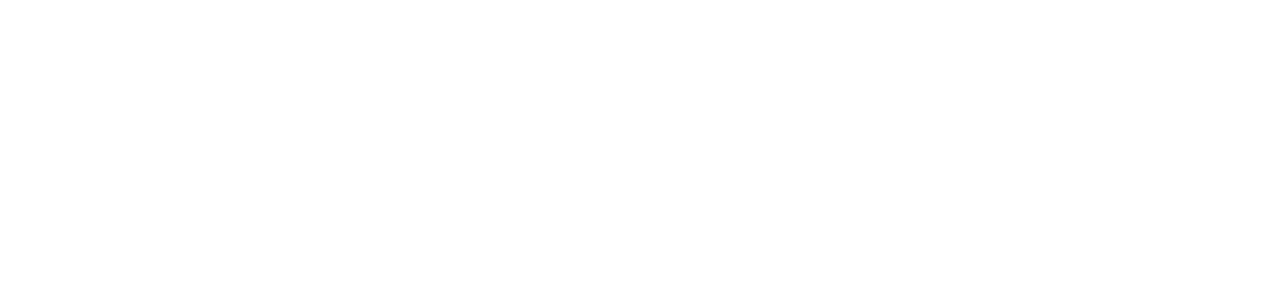
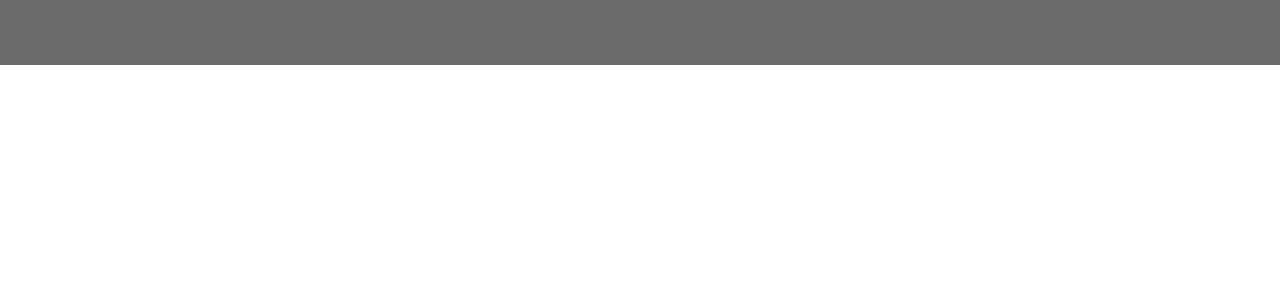
Before and after one commit to dylane1999/SentimentAnalysisApp, a React (Create React App) app in the folder client/: page /about in a window 1280 px wide. Shown: the top 300 px of the page. Built offline with nearby package versions, Linux system fonts and the light colour scheme.

Commit message:
add global styles

```diff
--- a/client/src/App.js
+++ b/client/src/App.js
@@ -1,10 +1,24 @@
 import AnalysisPage from "./pages/AnalysisPage";
 import AboutPage from "./pages/AboutPage";
+import Header from "./components/Header"
+import styled from "styled-components";
 import { BrowserRouter as Router, Route, Switch } from "react-router-dom";
+import { GlobalStyle } from './styles/GlobalStyles';
+
+
+
+const Root = styled.div`
+  background-color: #6B6B6B;
+  height: 100vh;
+  width: 100vw;
+  margin: 0px;
+`;
 
 function App() {
   return (
     <Router>
+    <GlobalStyle />
+      <Header/>
       <Switch>
         <Route exact path="/" component={AnalysisPage} />
         <Route exact path="/about" component={AboutPage} />
--- /dev/null
+++ b/client/src/components/Header.js
@@ -0,0 +1,23 @@
+import React from 'react';
+import styled from "styled-components";
+import axios from "axios";
+
+const Root = styled.div`
+  display: flex;
+  flex-direction: row;
+  justify-content: center;
+  align-items: center;
+  background-color: #6B6B6B;
+  height: 65px;
+  width: 100vw;
+`;
+
+
+const Header = () => {
+  return (
+    <Root>
+    </Root>
+  )
+}
+
+export default Header
--- a/client/src/index.js
+++ b/client/src/index.js
@@ -1,15 +1,23 @@
-import React from 'react';
-import ReactDOM from 'react-dom';
-import App from './App';
-import reportWebVitals from './reportWebVitals';
+import React from "react";
+import ReactDOM from "react-dom";
+import App from "./App";
+import reportWebVitals from "./reportWebVitals";
+import styled from "styled-components";
 import axios from "axios";
 window.axios = axios;
 
+const Root = styled.div`
+  background-color: #6b6b6b;
+  height: 100vh;
+  width: 100vw;
+  margin: 0px;
+`;
+
 ReactDOM.render(
   <React.StrictMode>
-    <App />
+      <App />
   </React.StrictMode>,
-  document.getElementById('root')
+  document.getElementById("root")
 );
 
 // If you want to start measuring performance in your app, pass a function
--- a/client/src/pages/AnalysisPage.js
+++ b/client/src/pages/AnalysisPage.js
@@ -8,8 +8,6 @@
   justify-content: center;
   align-items: center;
   background-color: whitesmoke;
-  height: 100vh;
-  width: 100vw;
 `;
 
 const AnalysisPage = () => {
--- /dev/null
+++ b/client/src/styles/GlobalStyles.js
@@ -0,0 +1,27 @@
+import { createGlobalStyle } from 'styled-components';
+
+/**
+ * Global styles for the application
+ */
+export const GlobalStyle = createGlobalStyle`
+
+  html {
+    box-sizing: border-box;
+    overflow-x:hidden;
+  }
+
+  *,
+  *:before,
+  *:after {
+    box-sizing: inherit;
+  }
+
+  body {
+    margin: 0;
+  }
+
+  #root {
+    position: relative;
+    min-height: 100vh;
+  }
+`;
```
